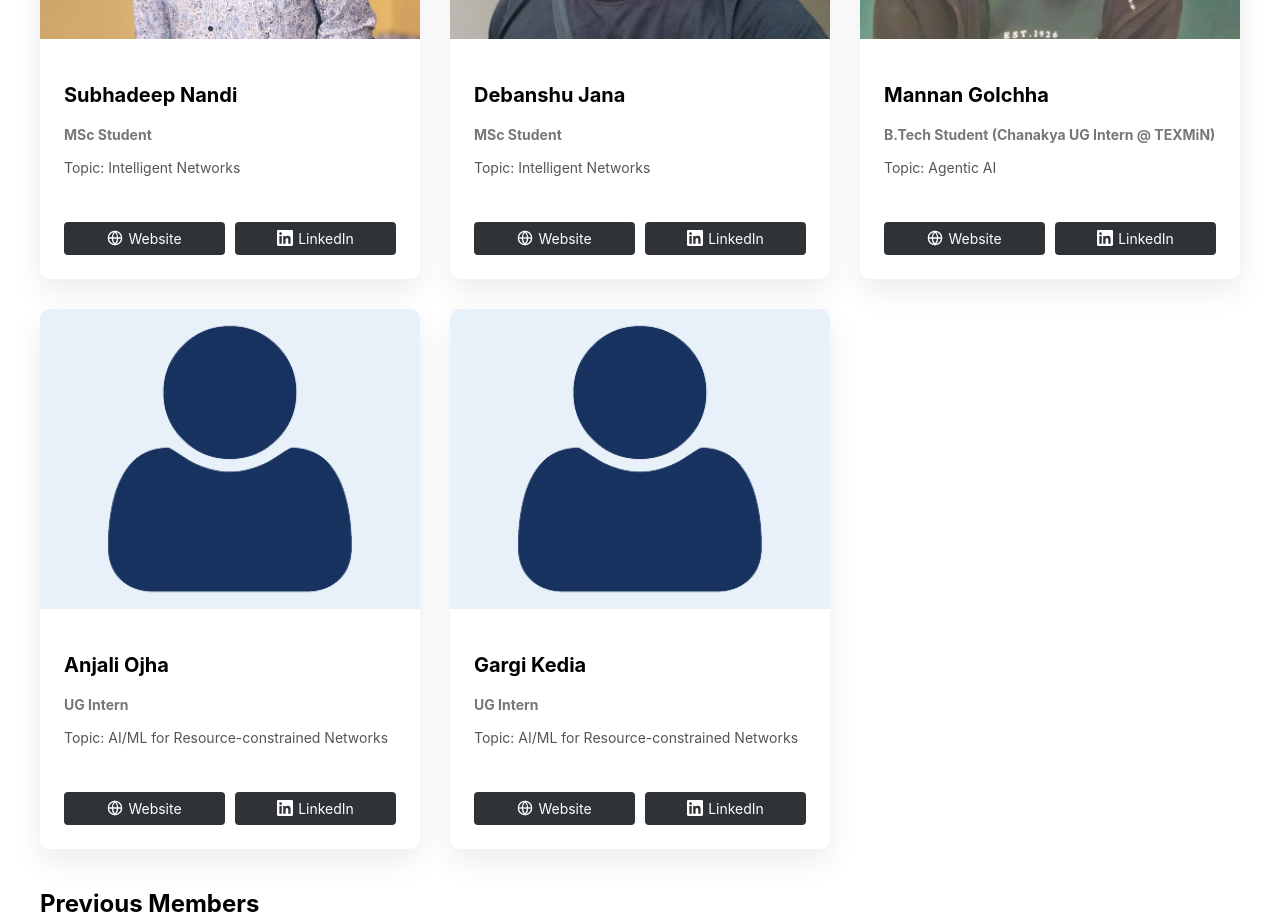
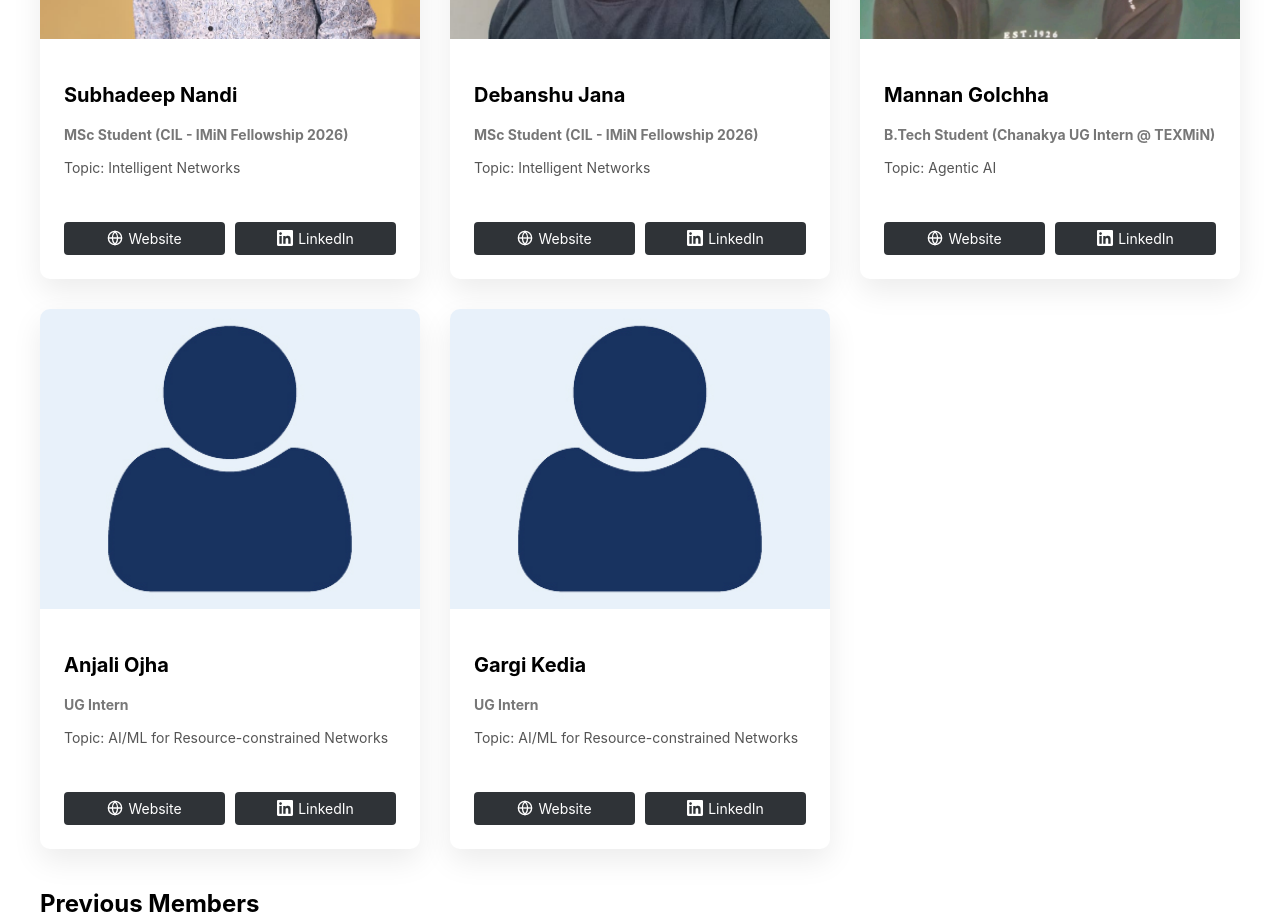
Before and after one commit to cosinelab-iitism/cosinelab-iitism.github.io, a React (Create React App) app: page /team in a window 1280 px wide. Shown: the part 2200-3123 px from the top of the page. Built offline with nearby package versions, Linux system fonts and the light colour scheme.

Commit message:
team member fellowship updated

```diff
--- a/src/pages/team/Team.js
+++ b/src/pages/team/Team.js
@@ -68,7 +68,7 @@ const teamMembers = [
   },
   {
     name: "Subhadeep Nandi",
-    role: "MSc Student",
+    role: "MSc Student (CIL - IMiN Fellowship 2026)",
     description:
       "Topic: Intelligent Networks",
     image: subhadeep,
@@ -77,7 +77,7 @@ const teamMembers = [
   },
   {
     name: "Debanshu Jana",
-    role: "MSc Student",
+    role: "MSc Student (CIL - IMiN Fellowship 2026)",
     description:
       "Topic: Intelligent Networks",
     image: debanshu,
```
